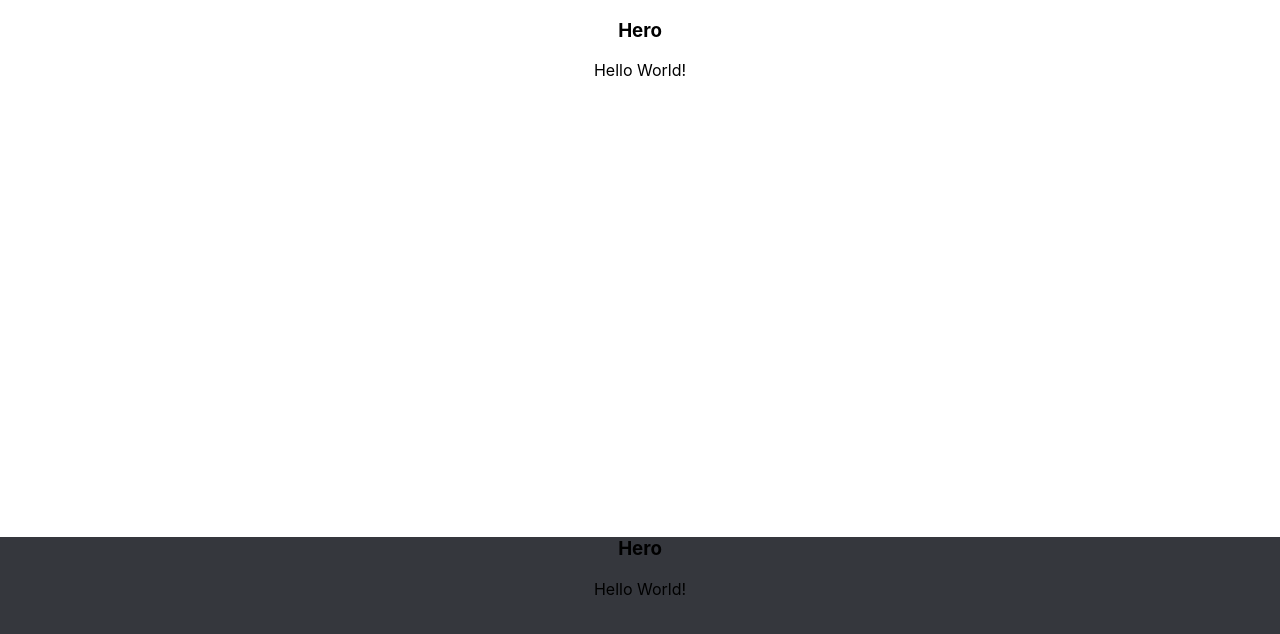
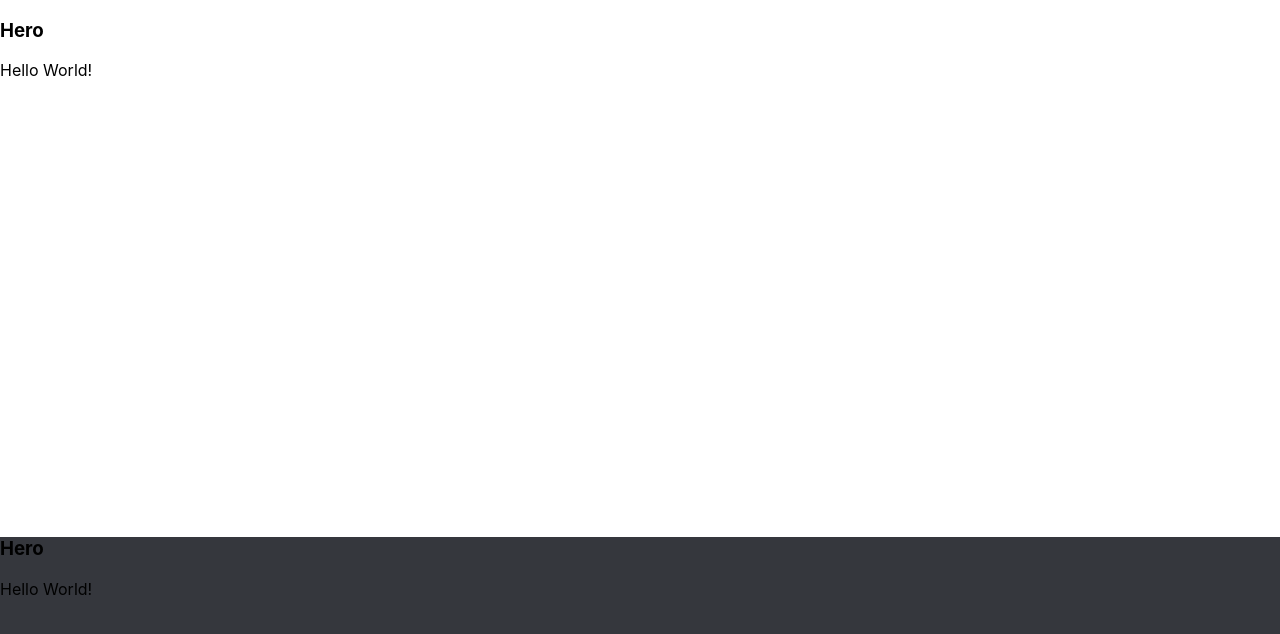
Before and after one commit to MikepdXRider/portfolio, a React (Create React App) app: page / in a window 1280 px wide. Shown: the top 634 px of the page. Built offline with nearby package versions, Linux system fonts and the light colour scheme.

Commit message:
adds sensible css defaults

```diff
--- a/src/App.css
+++ b/src/App.css
@@ -1,38 +1,13 @@
-.App {
-  text-align: center;
+/*sensible default*/
+html,
+body {
+  width: 100%;
+  height: 100%;
+  padding: 0;
+  margin: 0;
 }
 
-.App-logo {
-  height: 40vmin;
-  pointer-events: none;
+/*sensible default*/
+* {
+  box-sizing: border-box;
 }
-
-@media (prefers-reduced-motion: no-preference) {
-  .App-logo {
-    animation: App-logo-spin infinite 20s linear;
-  }
-}
-
-.App-header {
-  background-color: #282c34;
-  min-height: 100vh;
-  display: flex;
-  flex-direction: column;
-  align-items: center;
-  justify-content: center;
-  font-size: calc(10px + 2vmin);
-  color: white;
-}
-
-.App-link {
-  color: #61dafb;
-}
-
-@keyframes App-logo-spin {
-  from {
-    transform: rotate(0deg);
-  }
-  to {
-    transform: rotate(360deg);
-  }
-}
--- a/src/components/Section/section.module.css
+++ b/src/components/Section/section.module.css
@@ -10,5 +10,5 @@
 
 .section {
   min-height: 500px;
-  min-width: 100vw;
+  min-width: 100%;
 }
```
